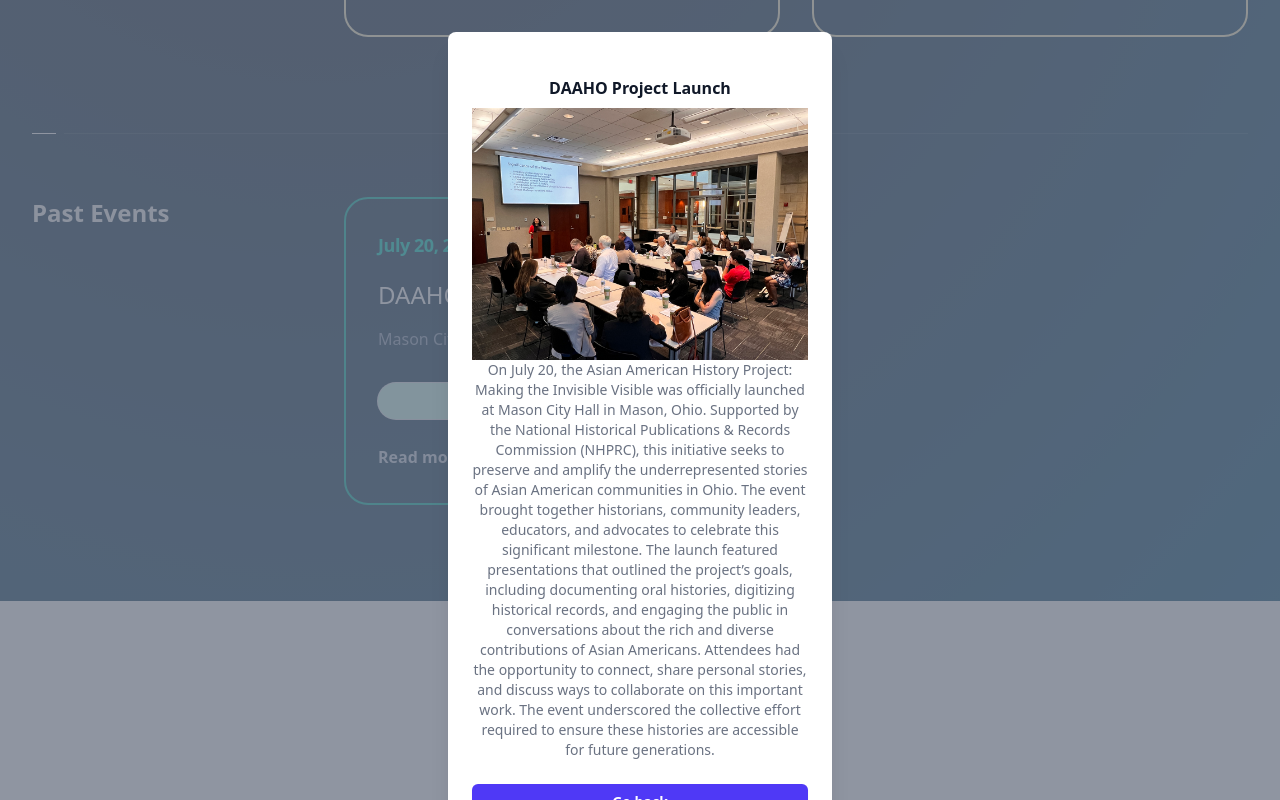
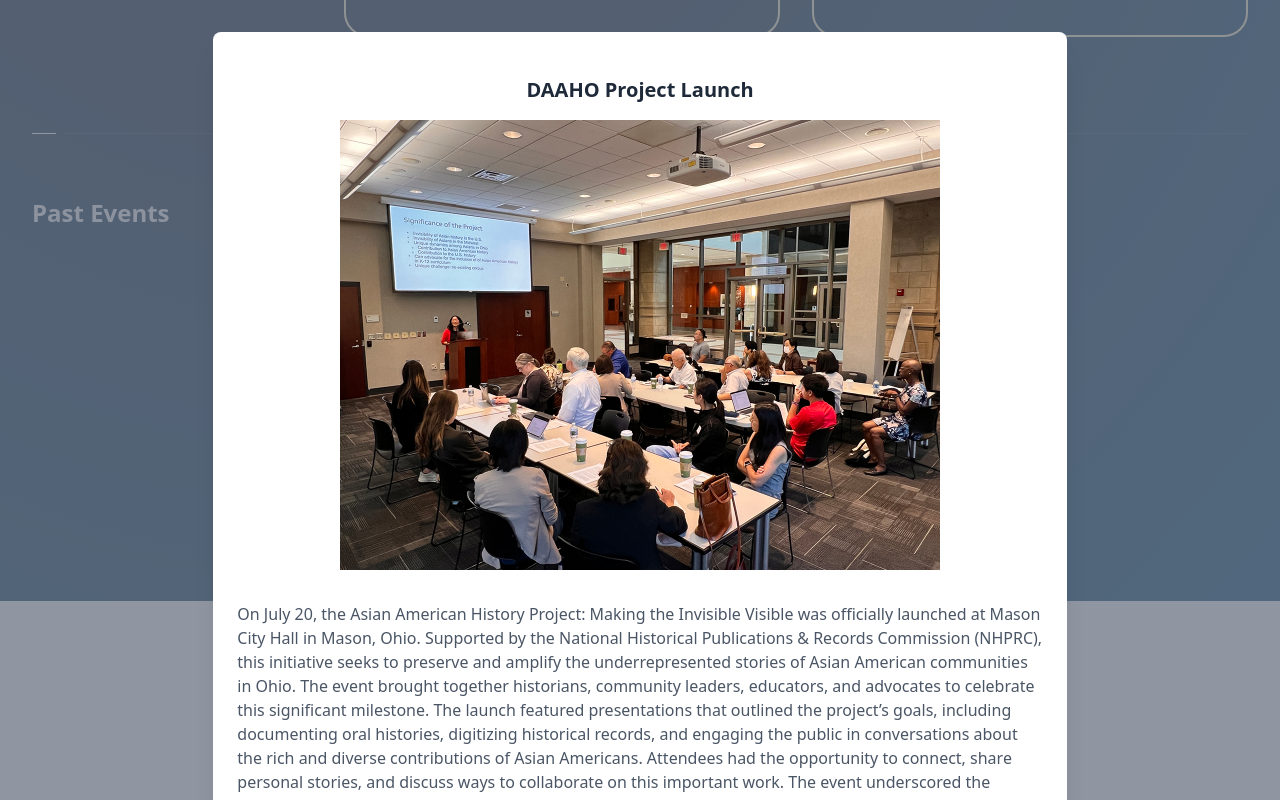
Before and after one commit to Meng-V/daaho, a Next.js app: page / in a window 1280 px wide. Both pictures are taken after a click on the button "Read More". Shown: the part 4214-5014 px from the top of the page. Built offline with nearby package versions, Linux system fonts and the light colour scheme.

Commit message:
Update Modal.tsx

```diff
--- a/components/Modal.tsx
+++ b/components/Modal.tsx
@@ -30,28 +30,31 @@
                 <div className="flex min-h-full items-end justify-center p-4 text-center sm:items-center sm:p-0">
                     <DialogPanel
                         transition
-                        className="relative transform overflow-hidden rounded-lg bg-white px-4 pt-5 pb-4 text-left shadow-xl transition-all data-closed:translate-y-4 data-closed:opacity-0 data-enter:duration-300 data-enter:ease-out data-leave:duration-200 data-leave:ease-in sm:my-8 sm:w-full sm:max-w-sm sm:p-6 data-closed:sm:translate-y-0 data-closed:sm:scale-95"
+                        className="relative transform overflow-hidden rounded-lg bg-white px-4 pt-5 pb-4 text-left shadow-xl transition-all
+                        data-closed:translate-y-4 data-closed:opacity-0 data-enter:duration-300 data-enter:ease-out data-leave:duration-200 data-leave:ease-in
+                        my-8 sm:w-4/5 lg:w-2/3 2xl:w-1/2 sm:p-6 data-closed:sm:translate-y-0 data-closed:sm:scale-95"
                     >
-                        <div>
+
                         <div className="mt-3 text-center sm:mt-5">
-                                <DialogTitle as="h3" className="text-base font-semibold text-gray-900">
+                            <DialogTitle as="h3" className="text-xl font-bold text-gray-800">
                                 {pastEvent.name}
                             </DialogTitle>
-                                <div className="mt-2">
+                            <div className="mt-4">
                                 {pastEvent.imageURL &&
-                                        <Image src={pastEvent.imageURL} alt={pastEvent.name} width={400} height={400} />
+                                    <div className='flex justify-center'>
+                                        <Image src={pastEvent.imageURL} alt={pastEvent.name} width={600} height={500} />
+                                    </div>
                                 }
-                                    <p className="text-sm text-gray-500">
+                                <p className="text-gray-600 mt-8 text-start">
                                     {pastEvent.description}
                                 </p>
                             </div>
                         </div>
-                        </div>
-                        <div className="mt-5 sm:mt-6">
+                        <div className="mt-5 sm:mt-6 justify-center flex">
                             <button
                                 type="button"
                                 onClick={onClose}
-                                className="inline-flex w-full justify-center rounded-md bg-indigo-600 px-3 py-2 text-sm font-semibold text-white shadow-xs hover:bg-indigo-500 focus-visible:outline-2 focus-visible:outline-offset-2 focus-visible:outline-indigo-600"
+                                className="w-[100px] rounded-md bg-teal-600 px-3 py-2 text-sm font-semibold text-white shadow-xs hover:bg-teal-500 focus-visible:outline-2 focus-visible:outline-offset-2 focus-visible:outline-teal-600"
                             >
                                 Go back
                             </button>
```
Lines whose indentation alone changed are shown as unchanged.
